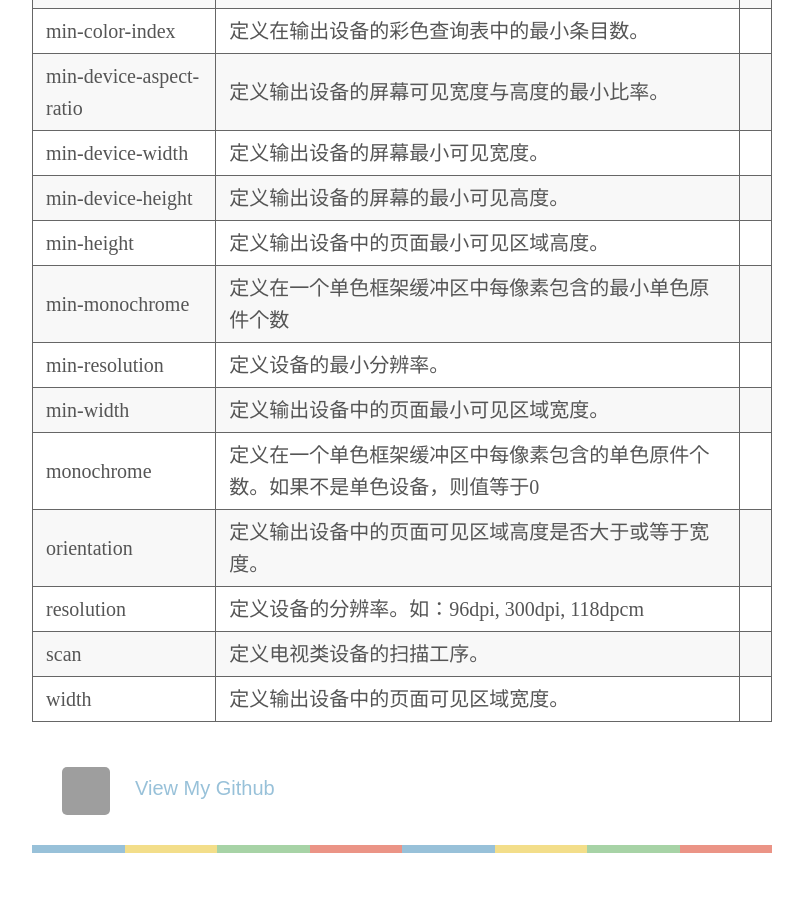
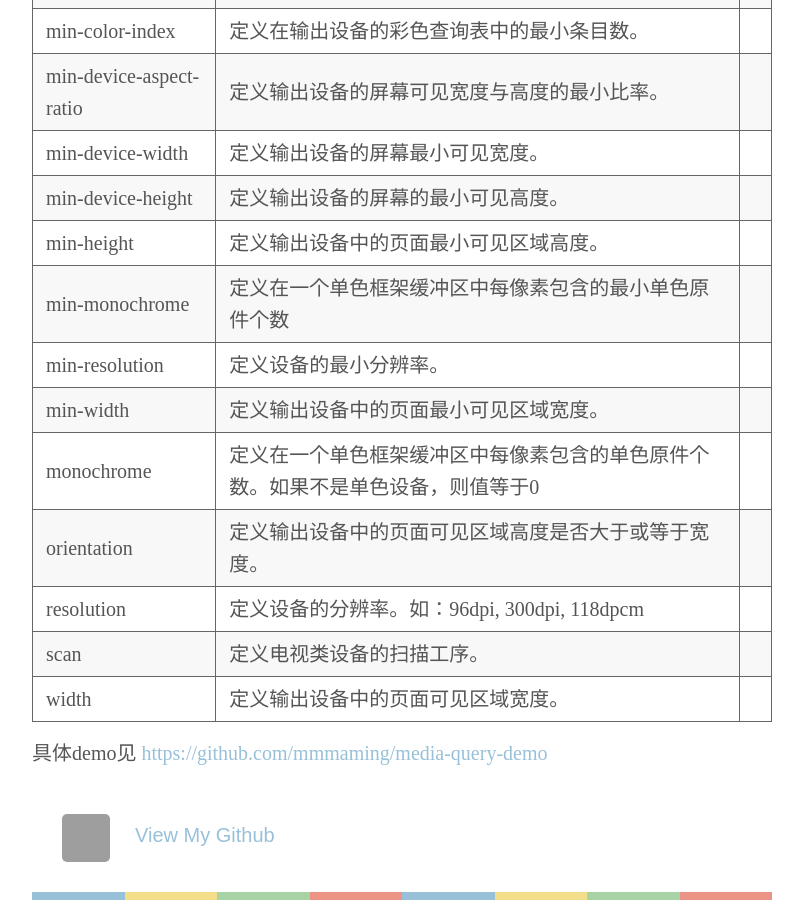
Before and after one commit to mmmaming/mmmaming.github.io, a Jekyll site: the page built from _posts/2017-02-20-media-query.md, in a window 1280 px wide and 900 px high, scrolled down 2486 px. Shown: the whole window, without its empty margins (238-1041 px from the left). Built offline with Jekyll 4.4.1, drawn with Linux system fonts in a browser that asks for light colours; some web fonts are replaced; before the commit the page ends 3339 px from its top, so only the background shows below that; grey boxes are pictures that could not be loaded.

Commit message:
media query

```diff
--- a/_posts/2017-02-20-media-query.md
+++ b/_posts/2017-02-20-media-query.md
@@ -79,3 +79,5 @@ title: 媒体查询
 | resolution|	定义设备的分辨率。如：96dpi, 300dpi, 118dpcm||
 | scan|	定义电视类设备的扫描工序。||
 | width|	定义输出设备中的页面可见区域宽度。||
+
+具体demo见 [https://github.com/mmmaming/media-query-demo](https://github.com/mmmaming/media-query-demo)
```
